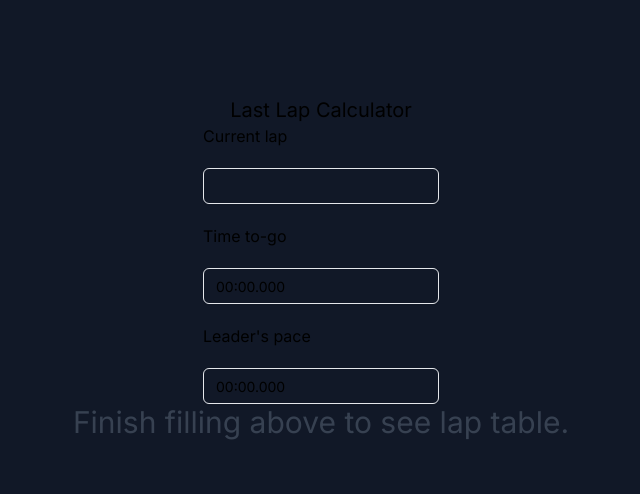
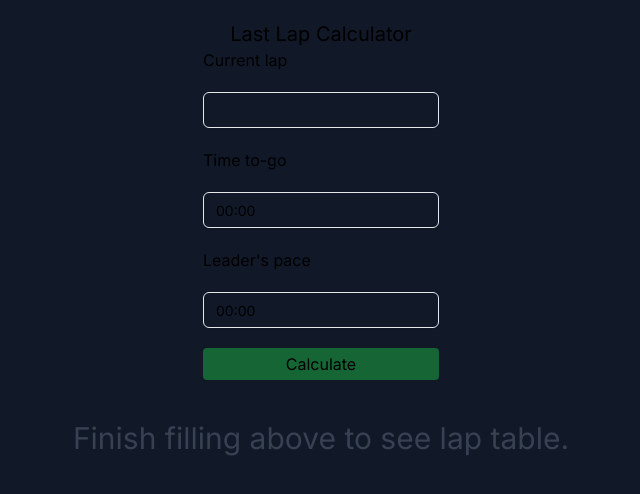
Before and after one commit to Robert336/LastLapCalculator, a Next.js app: page / in a window 1280 px wide. Shown: the top 494 px of the page, without its empty margins (319-959 px from the left). Built offline with nearby package versions, Linux system fonts and the light colour scheme.

Commit message:
feat: Implement LapTable component and calculations

```diff
--- a/src/pages/index.tsx
+++ b/src/pages/index.tsx
@@ -2,25 +2,20 @@ import React, {useState, useRef} from 'react';
 import {Input} from "@/components/ui/Input";
 import TimeInput from '@/components/ui/TimeInput';
 import { Inter } from "next/font/google";
-import { formatTime } from '@/utils/timeUtils';
+import {
+  timeStrToNumber,
+} from '@/utils/timeUtils';
 import { NumberInput } from '@/components/ui/NumberInput';
-import {
-  Table,
-  TableBody,
-  TableCaption,
-  TableCell,
-  TableHead,
-  TableHeader,
-  TableRow,
-} from "@/components/ui/Table";
+import {LapTable} from '@/components/ui/LapTable';
+
 const inter = Inter({ subsets: ["latin"] });
 
 export default function Home() {
 
   const [startLap, setStartLap] = useState('');
-  const [timeRemaining, setTimeRemaining] = useState<string>('00:00.000');
-  const [leaderPace, setLeaderPace] = useState<string>('00:00.000');
-
+  const [timeRemaining, setTimeRemaining] = useState<string>('00:00');
+  const [leaderPace, setLeaderPace] = useState<string>('00:00');
+  const [laps, setLaps] = useState<number[]>([]);
 
   function handleChange(id: string, value: string): void {
 
@@ -34,13 +29,39 @@ export default function Home() {
     }
   }
 
+  function isFilled(): boolean{
+    if (timeRemaining === '00:00' || leaderPace === '00:00' || startLap === ''){
+      return false;
+    } else {
+      return true;
+    }
+  }
+
+  function handleClick(): void {
+
+    if (isFilled() === false){
+      alert('Missing inputs');
+      return;
+    }
+
+    if (timeStrToNumber(timeRemaining) / timeStrToNumber(leaderPace) > 40) {
+      alert('ERROR: Calculation is too large, there is either more than 40 laps left or one of your time inputs is wrong.');
+      return;
+    }
+
+    let tempLaps: Array<number> = [timeStrToNumber(timeRemaining)];
+    while (tempLaps[tempLaps.length - 1] > 0) {
+      const nextLap = tempLaps[tempLaps.length - 1] - timeStrToNumber(leaderPace);
+      tempLaps.push(nextLap);
+    }
+    setLaps(tempLaps);
+  }
 
   return (
     <main
-      className={`bg-gray-900 flex min-h-screen flex-col items-center p-24 ${inter.className}`}
+      className={`bg-gray-900 flex min-h-screen flex-col items-center p-5 ${inter.className}`}
     >
       <h1 className="text-xl">Last Lap Calculator</h1>
-
       <div className="flex flex-col gap-5">
         <p>Current lap</p>
         <NumberInput onChangeCallback={setStartLap} value={startLap} />
@@ -48,10 +69,16 @@ export default function Home() {
         <TimeInput onChange={handleChange} id='timeRemainingInputID'  value={timeRemaining}/>
         <p>Leader&apos;s pace</p>
         <TimeInput onChange={handleChange} id='leaderPaceInputID' value={leaderPace}/>
+        <button className='bg-green-800 hover:bg-green-900 rounded h-8' onClick={handleClick}>Calculate</button>
       </div>
-      <h1 className="text-3xl text-gray-700">
-        Finish filling above to see lap table.
-      </h1>
+      <div>
+      {isFilled() ?
+        <LapTable startLap={startLap} laps={laps}/> :
+        <h1 className="text-3xl text-gray-700 p-10">
+          Finish filling above to see lap table.
+        </h1>
+      }
+      </div>
     </main>
   );
 }
```
